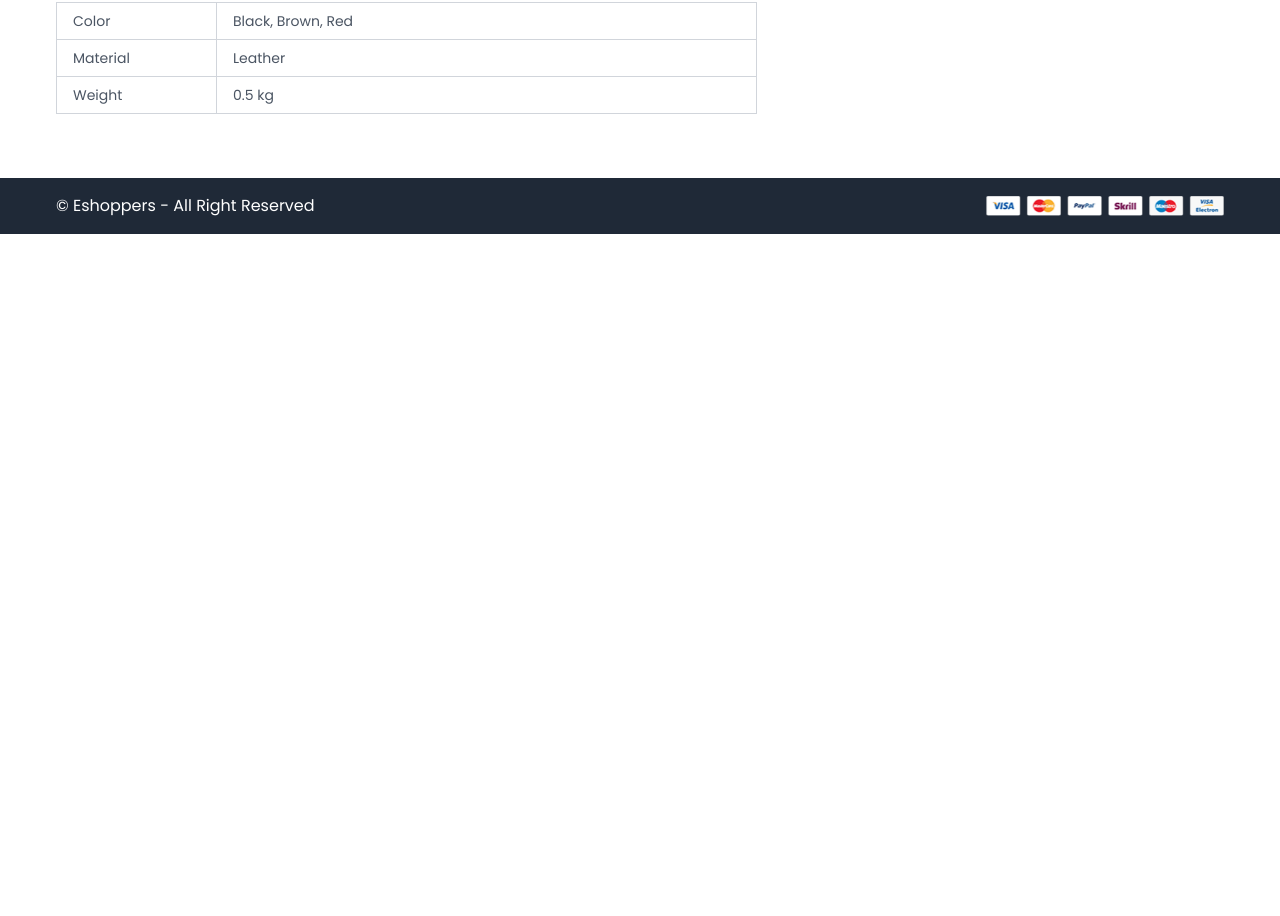
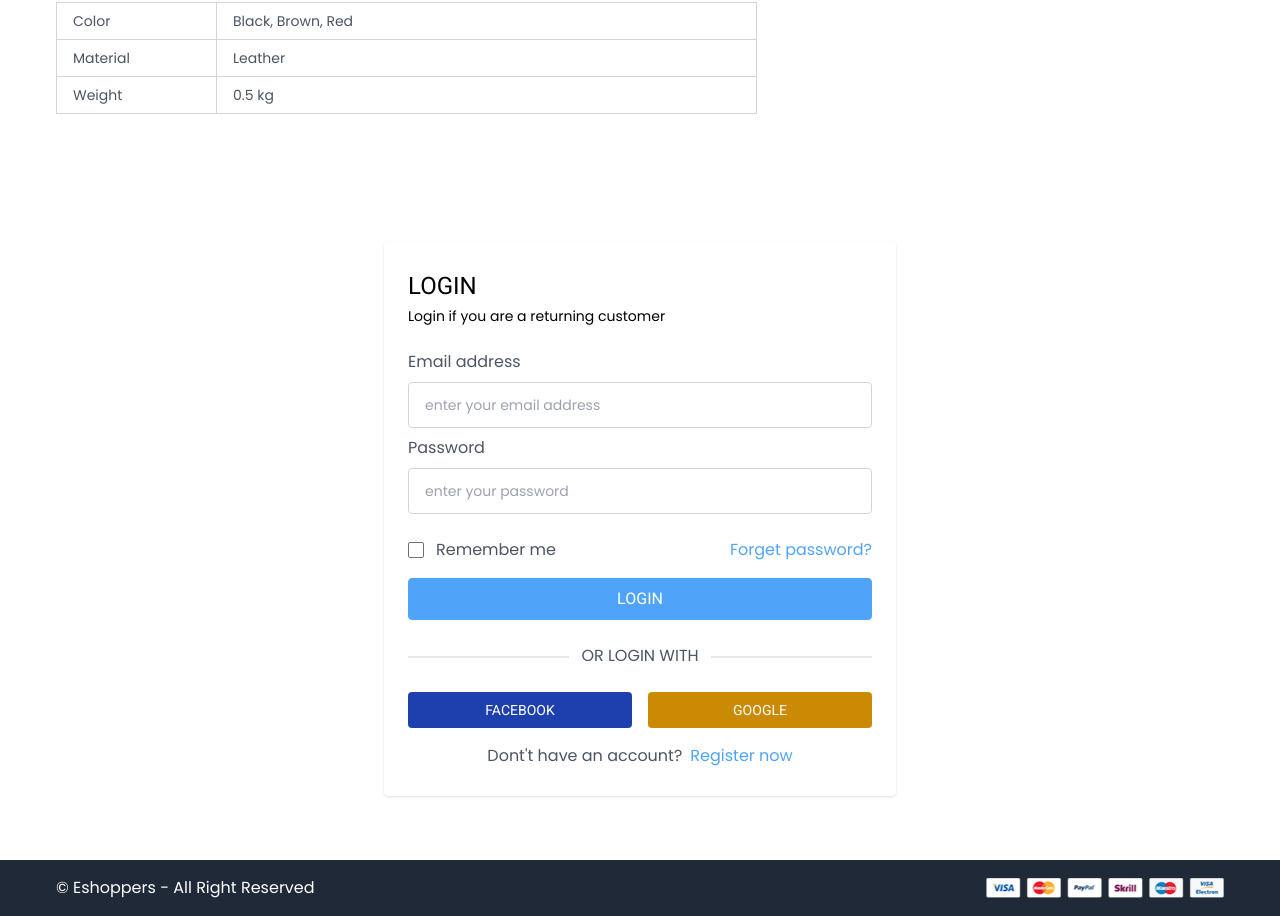
Before and after one commit to samiul-sheikh/eshoppers-client, a React (Create React App) app: page / in a window 1280 px wide. Shown: the part 6456-7372 px from the top of the page. Before the commit the page ends 6690 px from the top, so only its background shows below. Built offline with nearby package versions, Linux system fonts and the light colour scheme.

Commit message:
create and design login component

```diff
--- /dev/null
+++ b/src/modules/authentication/components/login.component.tsx
@@ -0,0 +1,90 @@
+import React from "react";
+
+interface LoginComponentProps {}
+
+export const LoginComponent: React.FC<LoginComponentProps> = (
+  props: LoginComponentProps
+) => {
+  return (
+    <div className="container py-16">
+      <div className="max-w-lg mx-auto shadow px-6 py-7 rounded overflow-hidden">
+        <h2 className="text-2xl uppercase font-medium mb-1">Login</h2>
+        <p className="gext-gray-600 mb-6 text-sm">
+          Login if you are a returning customer
+        </p>
+        <form action="">
+          <div className="space-y-2">
+            <div>
+              <label className="text-gray-600 mb-2 block">Email address</label>
+              <input
+                type="email"
+                className="block w-full border border-gray-300 px-4 py-3 text-gray-600 text-sm rounded focus:ring-0 focus:border-primary placeholder-gray-400"
+                placeholder="enter your email address"
+              />
+            </div>
+            <div>
+              <label className="text-gray-600 mb-2 block">Password</label>
+              <input
+                type="password"
+                className="block w-full border border-gray-300 px-4 py-3 text-gray-600 text-sm rounded focus:ring-0 focus:border-primary placeholder-gray-400"
+                placeholder="enter your password"
+              />
+            </div>
+          </div>
+          <div className="flex items-center justify-between mt-6">
+            <div className="flex items-center">
+              <input
+                type="checkbox"
+                id="agreement"
+                className="text-primary focus:ring-0 rounded-sm cursor-pointer"
+              />
+              <label
+                htmlFor="agreement"
+                className="text-gray-600 ml-3 cursor-pointer"
+              >
+                Remember me
+              </label>
+            </div>
+            <a href="/" className="text-primary">
+              Forget password?
+            </a>
+          </div>
+          <div className="mt-4">
+            <button
+              type="submit"
+              className="block w-full py-2 text-center text-white bg-primary border border-primary rounded hover:bg-transparent hover:text-primary transition uppercase font-roboto font-medium"
+            >
+              Login
+            </button>
+          </div>
+        </form>
+        <div className="mt-6 flex justify-center relative">
+          <div className="text-gray-600 uppercase px-3 bg-white z-10 relative">
+            or login with
+          </div>
+          <div className="absolute left-0 top-3 w-full border-b-2 border-gray-200"></div>
+        </div>
+        <div className="flex mt-6 gap-4">
+          <a
+            href="/"
+            className="w-1/2 py-2 text-center text-white bg-blue-800 rounded uppercase font-roboto font-medium text-sm hover:bg-blue-700"
+          >
+            Facebook
+          </a>
+          <a
+            href="/"
+            className="w-1/2 py-2 text-center text-white bg-yellow-600 rounded uppercase font-roboto font-medium text-sm hover:bg-yellow-500"
+          >
+            Google
+          </a>
+        </div>
+        <p className="mt-4 text-gray-600 text-center">
+          Dont't have an account?
+          <a href="/" className="text-primary ml-2">
+            Register now
+          </a>
+        </p>
+      </div>
+    </div>
+  );
+};
--- /dev/null
+++ b/src/modules/authentication/pages/login.page.tsx
@@ -0,0 +1,12 @@
+import React from "react";
+import { LoginComponent } from "../components/login.component";
+
+interface LoginPageProps {}
+
+export const LoginPage: React.FC<LoginPageProps> = (props: LoginPageProps) => {
+  return (
+    <div>
+      <LoginComponent />
+    </div>
+  );
+};
--- a/src/modules/homepage/pages/homepage.page.tsx
+++ b/src/modules/homepage/pages/homepage.page.tsx
@@ -4,6 +4,7 @@ import { ShopPage } from "../../shop/pages/shop.page";
 import { ProductDetailsPage } from "../../product/pages/product-details.page";
 import { CopyrightComponent } from "../../core/components/copyright.component";
 import { ProductInformationComponent } from "../../product/components/product-information.component";
+import { LoginPage } from "../../authentication/pages/login.page";
 
 interface HomepagePageProps {}
 
@@ -16,6 +17,7 @@ export const HomepagePage: React.FC<HomepagePageProps> = (
       <ShopPage />
       <ProductDetailsPage />
       <ProductInformationComponent />
+      <LoginPage />
       <CopyrightComponent />
     </div>
   );
```
